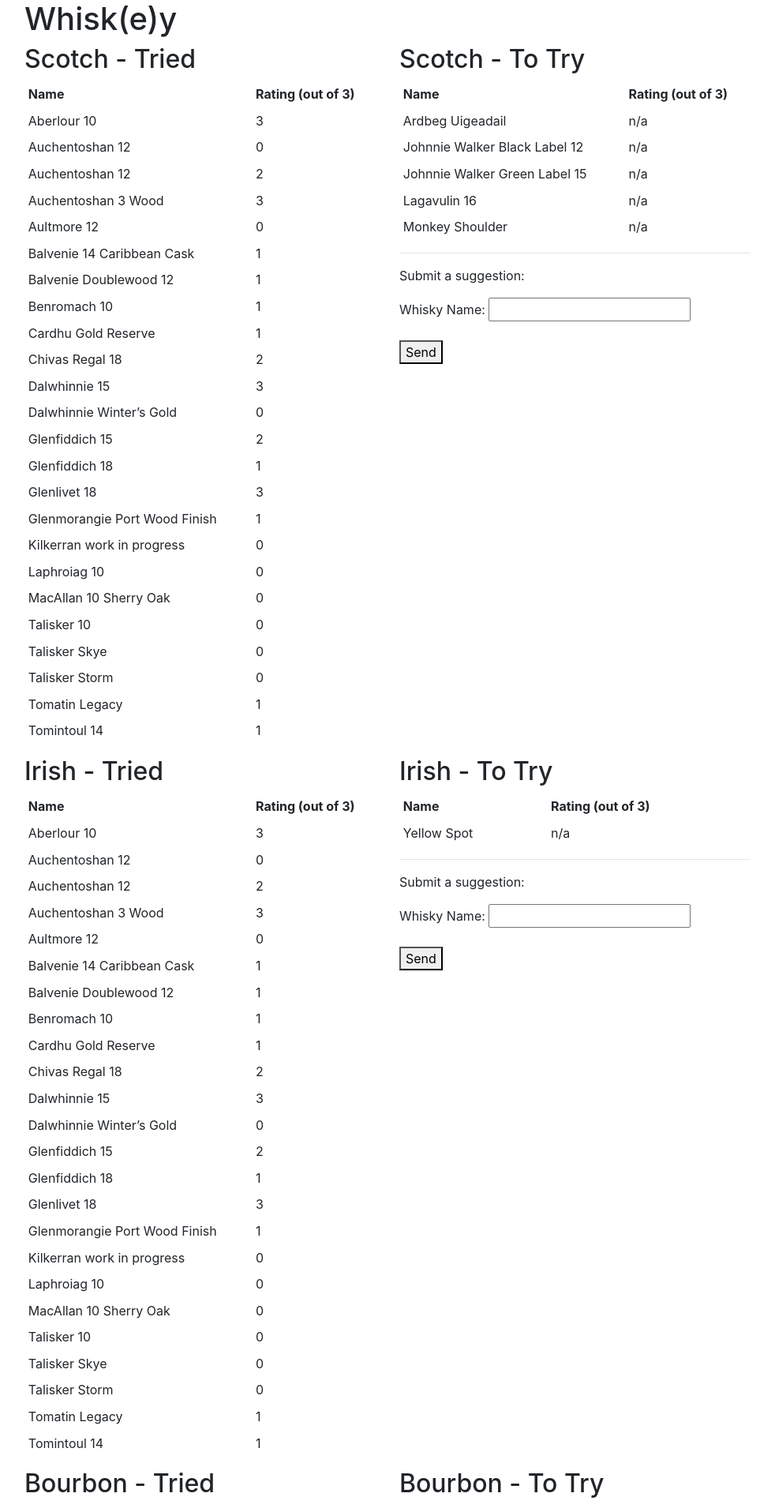
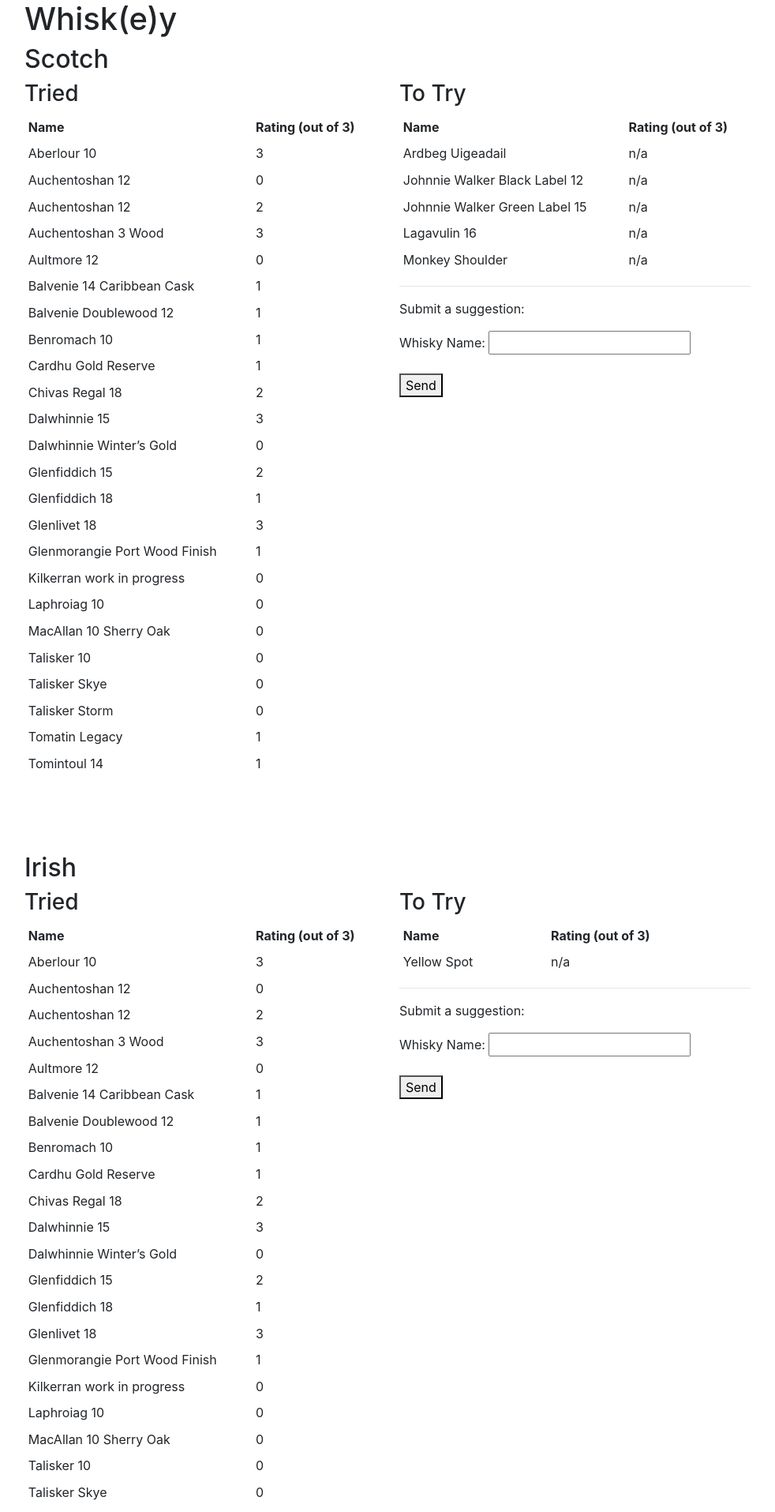
Before and after one commit to grega/whisky, a Jekyll site: the page built from index.html, in a window 1280 px wide. Shown: the top 1915 px of the page at 79% size, without its empty margins (54-1036 px from the left). Built offline with Jekyll 4.4.1, drawn with Linux system fonts in a browser that asks for light colours; some of the changed text lies outside the part shown.

Commit message:
Re-jig headings, form naming

```diff
--- a/_includes/whisky_suggestion.html
+++ b/_includes/whisky_suggestion.html
@@ -1,6 +1,6 @@
 <hr>
 <p>Submit a suggestion:</p>
-<form name="{{ include.form_name }}" method="POST" netlify-honeypot="bot-field-8a7d9e" netlify>
+<form name="suggestion_{{ include.name }}" method="POST" netlify-honeypot="bot-field-8a7d9e" netlify>
   <p><label>Whisky Name: <input type="text" name="whisky_name"></label></p>
   <p class="hidden"><label>Don’t fill this out if you're human: <input name="bot-field-8a7d9e"></label></p>
   <p><button type="submit">Send</button></p>
--- a/assets/css/style.scss
+++ b/assets/css/style.scss
@@ -1,5 +1,9 @@
 ---
 ---
+
+.row {
+    margin-bottom: 5em;
+}
 
 tbody tr th {
     font-weight: normal;
--- a/index.html
+++ b/index.html
@@ -7,80 +7,104 @@
     <div class="col-10">
         <h1>Whisk(e)y</h1>
         <div class="row">
+            <div class="col-12">
+                <h2>Scotch</h2>
+            </div>
             <div class="col-6">
-                <h2>Scotch - Tried</h2>
+                <h3>Tried</h3>
                 {% assign scotch_tried_sorted = (site.data.scotch.tried | sort: 'name') %}
                 {% include whiskys.html whiskys=scotch_tried_sorted %}
             </div>
 
             <div class="col-6">
-                <h2>Scotch - To Try</h2>
+                <h3>To Try</h3>
                 {% assign scotch_to_try_sorted = (site.data.scotch.to_try | sort: 'name') %}
                 {% include whiskys.html whiskys=scotch_to_try_sorted %}
-                {% include whisky_suggestion.html form_name="suggestion_scotch" %}
+                {% include whisky_suggestion.html name="scotch" %}
             </div>
         </div>
 
         <div class="row">
+            <div class="col-12">
+                <h2>Irish</h2>
+            </div>
             <div class="col-6">
-                <h2>Irish - Tried</h2>
+                <h3>Tried</h3>
                 {% assign scotch_tried_sorted = (site.data.scotch.tried | sort: 'name') %}
                 {% include whiskys.html whiskys=scotch_tried_sorted %}
             </div>
 
             <div class="col-6">
-                <h2>Irish - To Try</h2>
+                <h3>To Try</h3>
                 {% assign irish_to_try_sorted = (site.data.irish.to_try | sort: 'name') %}
                 {% include whiskys.html whiskys=irish_to_try_sorted %}
-                {% include whisky_suggestion.html form_name="suggestion_irish" %}
+                {% include whisky_suggestion.html name="irish" %}
             </div>
         </div>
 
         <div class="row">
+            <div class="col-12">
+                <h2>Bourbon</h2>
+            </div>
             <div class="col-6">
-                <h2>Bourbon - Tried</h2>
+                <h3>Tried</h3>
                 {% assign bourbon_tried_sorted = (site.data.bourbon.tried | sort: 'name') %}
                 {% include whiskys.html whiskys=bourbon_tried_sorted %}
             </div>
 
             <div class="col-6">
-                <h2>Bourbon - To Try</h2>
+                <h3>To Try</h3>
                 {% assign bourbon_to_try_sorted = (site.data.bourbon.to_try | sort: 'name') %}
                 {% include whiskys.html whiskys=bourbon_to_try_sorted %}
-                {% include whisky_suggestion.html form_name="suggestion_bourbon" %}
+                {% include whisky_suggestion.html name="bourbon" %}
             </div>
         </div>
 
         <div class="row">
+            <div class="col-12">
+                <h2>Japanese</h2>
+            </div>
             <div class="col-6">
-                <h2>Japanese - Tried</h2>
+                <h3>Tried</h3>
                 {% assign japanese_tried_sorted = (site.data.japanese.tried | sort: 'name') %}
                 {% include whiskys.html whiskys=japanese_tried_sorted %}
             </div>
 
             <div class="col-6">
-                <h2>Japanese - To Try</h2>
+                <h3>To Try</h3>
                 {% assign japanese_to_try_sorted = (site.data.japanese.to_try | sort: 'name') %}
                 {% include whiskys.html whiskys=japanese_to_try_sorted %}
-                {% include whisky_suggestion.html form_name="suggestion_japanese" %}
+                {% include whisky_suggestion.html name="japanese" %}
             </div>
         </div>
 
         <div class="row">
+            <div class="col-12">
+                <h2>English</h2>
+            </div>
             <div class="col-6">
-                <h2>English - To Try</h2>
+                <h3>Tried</h3>
+            </div>
+            <div class="col-6">
+                <h3>To Try</h3>
                 {% assign english_to_try_sorted = (site.data.english.to_try | sort: 'name') %}
                 {% include whiskys.html whiskys=english_to_try_sorted %}
-                {% include whisky_suggestion.html form_name="suggestion_english" %}
+                {% include whisky_suggestion.html name="english" %}
             </div>
         </div>
 
         <div class="row">
+            <div class="col-12">
+                <h2>Welsh<h2>
+            </div>
             <div class="col-6">
-                <h2>Welsh - To Try</h2>
+                <h3>Tried</h3>
+            </div>
+            <div class="col-6">
+                <h3>To Try</h3>
                 {% assign welsh_to_try_sorted = (site.data.welsh.to_try | sort: 'name') %}
                 {% include whiskys.html whiskys=welsh_to_try_sorted %}
-                {% include whisky_suggestion.html form_name="suggestion_welsh" %}
+                {% include whisky_suggestion.html name="welsh" %}
             </div>
         </div>
     </div>
```
Also changed, not shown: 3 other files.
